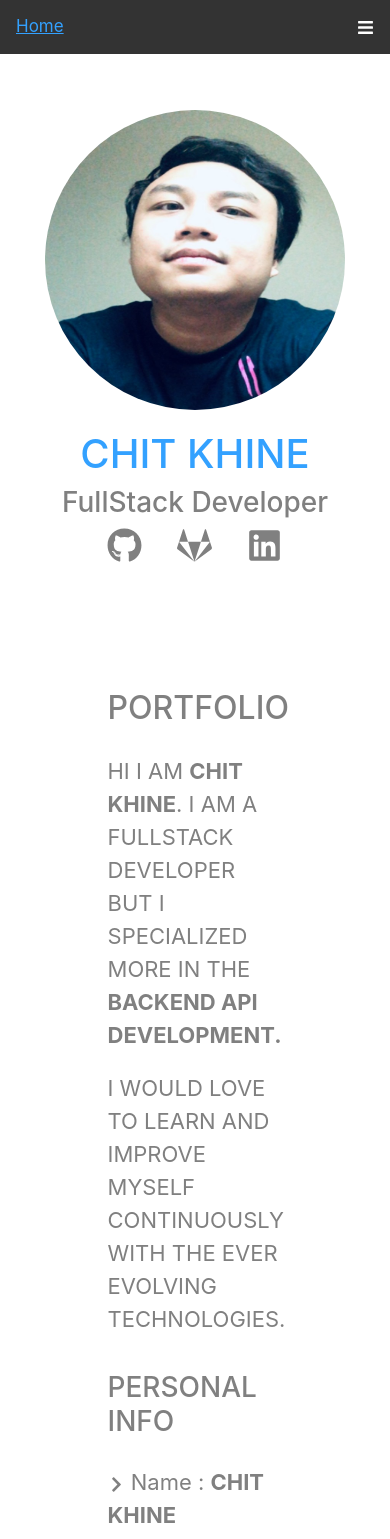
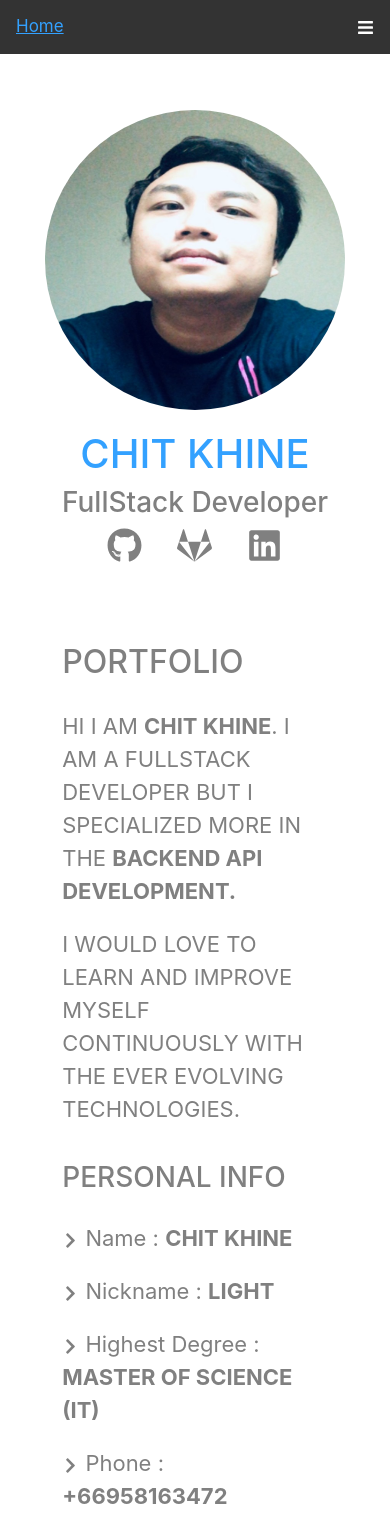
Before and after one commit to landlight/light_portfolio, a React (Create React App) app: page / in a window 390 px wide. Shown: the top 1539 px of the page. Built offline with nearby package versions, Linux system fonts and the light colour scheme.

Commit message:
:lipstick: border responsive on small screen

```diff
--- a/src/index.css
+++ b/src/index.css
@@ -248,4 +248,9 @@ ul.timeline>li:before {
   .expItemRight {
     width: 100%;
   }
+
+  .containers {
+    padding: 5vh;
+    margin: 10px;
+  }
 }
```
